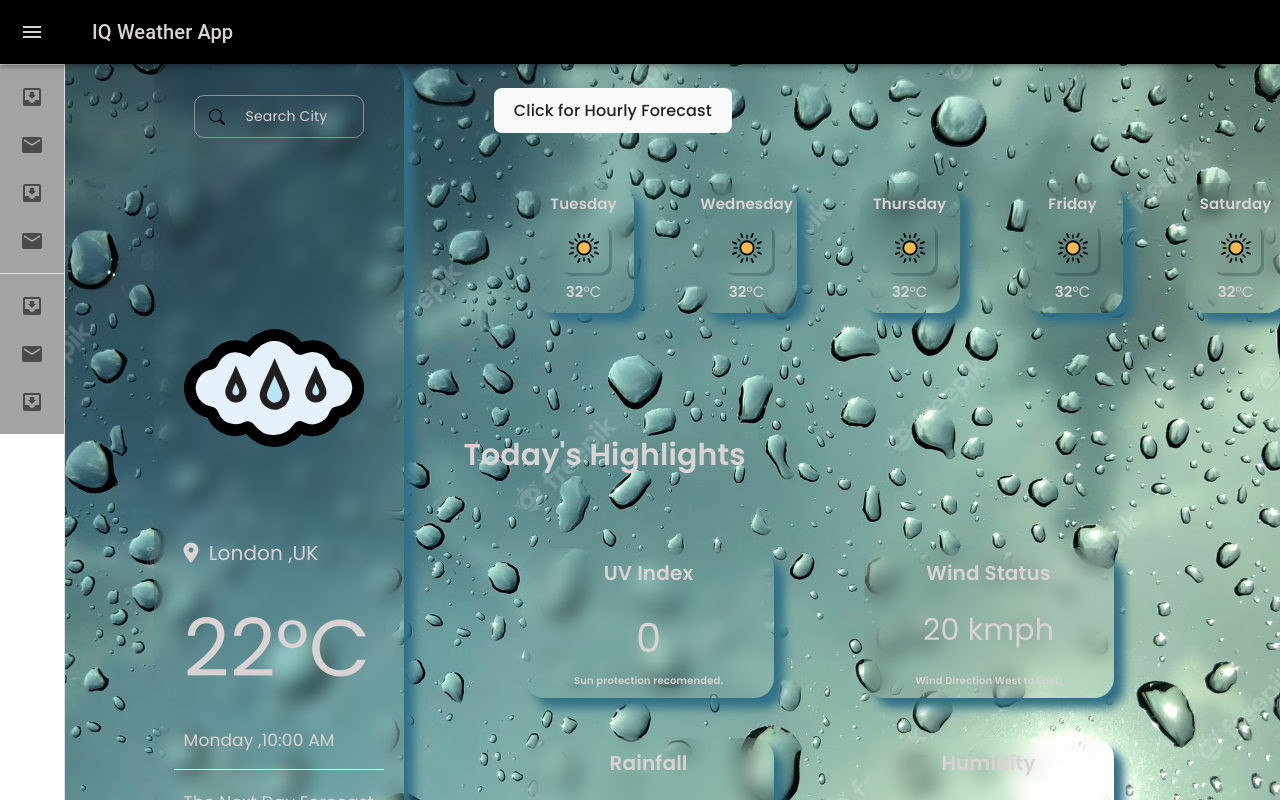
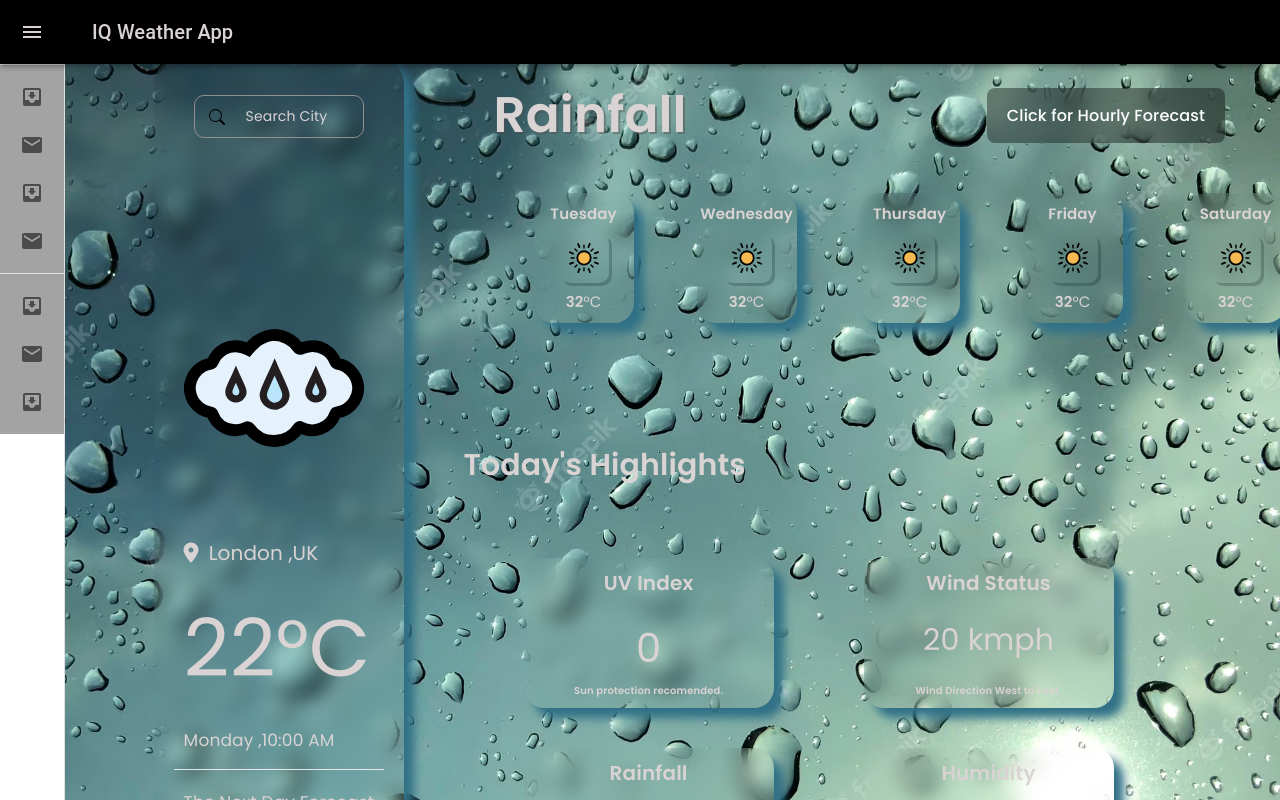
Before and after one commit to bsanthi0913/WeatherApp-React, a React (Vite) app in the folder v1/: page /home in a window 1280 px wide. Shown: the top 800 px of the page. Built offline with nearby package versions, Linux system fonts and the light colour scheme.

Commit message:
Added weather-condition and some css to toggle button

```diff
--- a/v1/src/App.css
+++ b/v1/src/App.css
@@ -16,7 +16,6 @@
   background-color: black;
   background-color: linear-gradient(rgba(0, 0, 0, 0.5), rgba(0, 0, 0, 0.5));
   height: 100%;
-
 
   /* background-image: url("./images/rain_green.avif");  */
 
@@ -324,7 +323,20 @@
   padding-bottom: 90px;
   /* backdrop-filter: blur(10px); */
 }
-
+.main .flex-box {
+  margin-left: auto;
+  display: flex;
+}
+.main .flex-box button {
+  background-color: rgba(0, 0, 0, 0.375);
+  backdrop-filter: blur(10px);
+  color: #fff;
+  justify-content: space-between;
+}
+.main .flex-box .weather-condition {
+  margin-right: 300px;
+  justify-content: space-between;
+}
 .main nav {
   display: flex;
   align-items: center;
@@ -337,7 +349,7 @@
 }
 .main nav .options button {
   color: #fff;
-  background-color: rgb(74, 73, 73);
+  background-color: rgba(0, 0, 0, 0.361);
   padding-left: 20px;
   padding-right: 20px;
   padding-top: 5px;
--- a/v1/src/components/SideBar.jsx
+++ b/v1/src/components/SideBar.jsx
@@ -212,9 +212,8 @@
     setIcon2(day2.icon);
   }
 
-
   return (
-    <div className="wrapper-bar" >
+    <div className="wrapper-bar">
       <div className="sidebar">
         <div className="searchbar ">
           <form className="formbar">
--- a/v1/src/components/WeatherBlocks.jsx
+++ b/v1/src/components/WeatherBlocks.jsx
@@ -2,6 +2,7 @@
 
 export default function WeatherBlocks(props) {
   const [toggle, setToggle] = useState(true);
+  const [weatherCond, setweatherCond] = useState("Rainfall");
   const [time1, setTime1] = useState("Tuesday");
   const [time2, setTime2] = useState("Wednesday");
   const [time3, setTime3] = useState("Thursday");
@@ -266,7 +267,11 @@
     }
     return `${hours12 + 1} ${ampm}`;
   }
-
+  useEffect(() => {
+    if (props.data && props.data.days) {
+      setweatherCond(props.data.currentConditions.conditions);
+    }
+  }, [props.data]);
   // daily
   // time
   useEffect(() => {
@@ -697,10 +702,11 @@
   if (toggle) {
     return (
       <div className="main">
-        <button onClick={handleClick} class="btn btn-dark mb-5 bg-slate-300">
-          Click for Hourly Forecast
-        </button>
-        {/* <h1 className="weather-condition">Rainfall</h1> */}
+        <div className="flex-box">
+          <h1 className="weather-condition">{weatherCond}</h1>
+          <button onClick={handleClick}>Click for Hourly Forecast</button>
+        </div>
+
         {/* <nav>
           <ul className="options">
             <button className="hourly">Today</button>
@@ -774,9 +780,10 @@
   } else {
     return (
       <div className="main">
-        <button onClick={handleClick} class="btn btn-dark mb-5 bg-slate-300">
-          Click for Daily Forecast
-        </button>
+        <div className="flex-box">
+          <h1 className="weather-condition">{weatherCond}</h1>
+          <button onClick={handleClick}>Click for Daily Forecast</button>
+        </div>
         <ul className="cards">
           <li className="card">
             <h2 className="day-name">{htime1}</h2>
```
